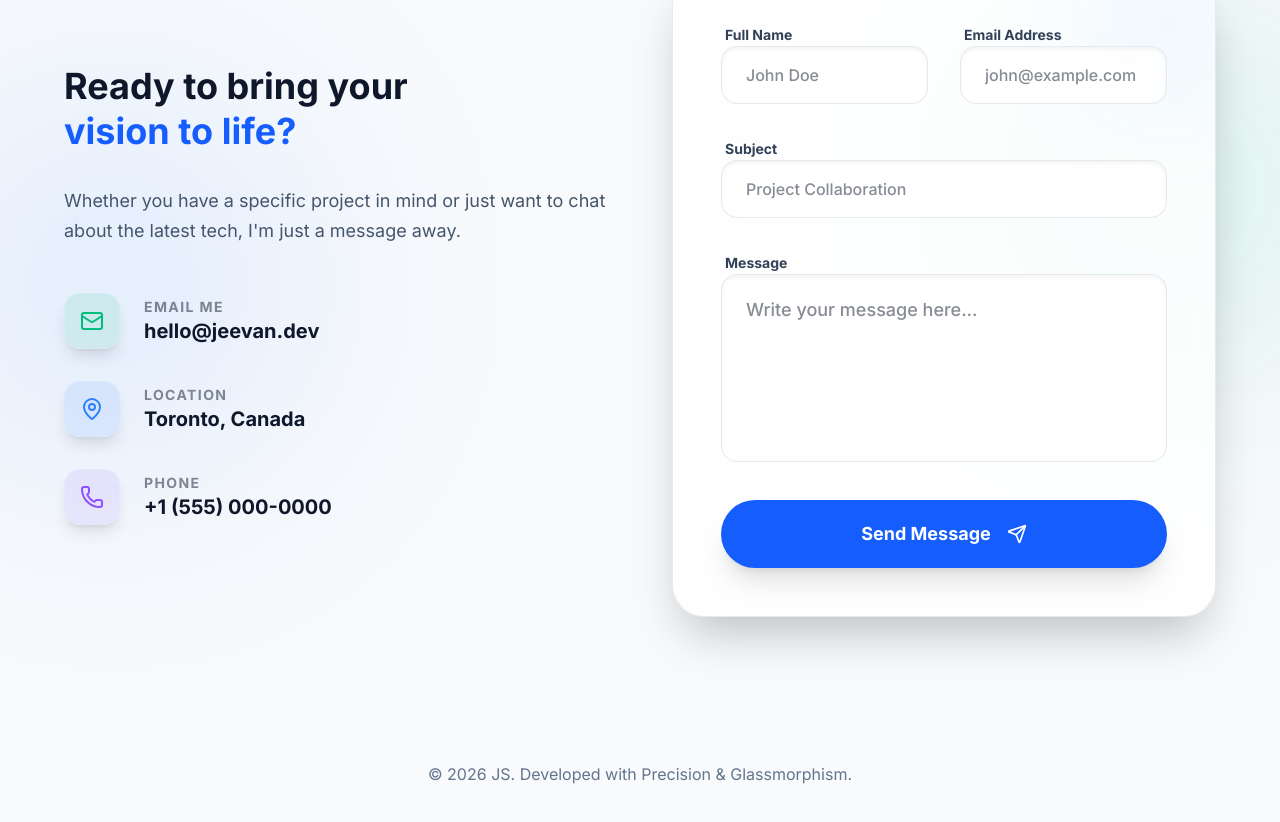
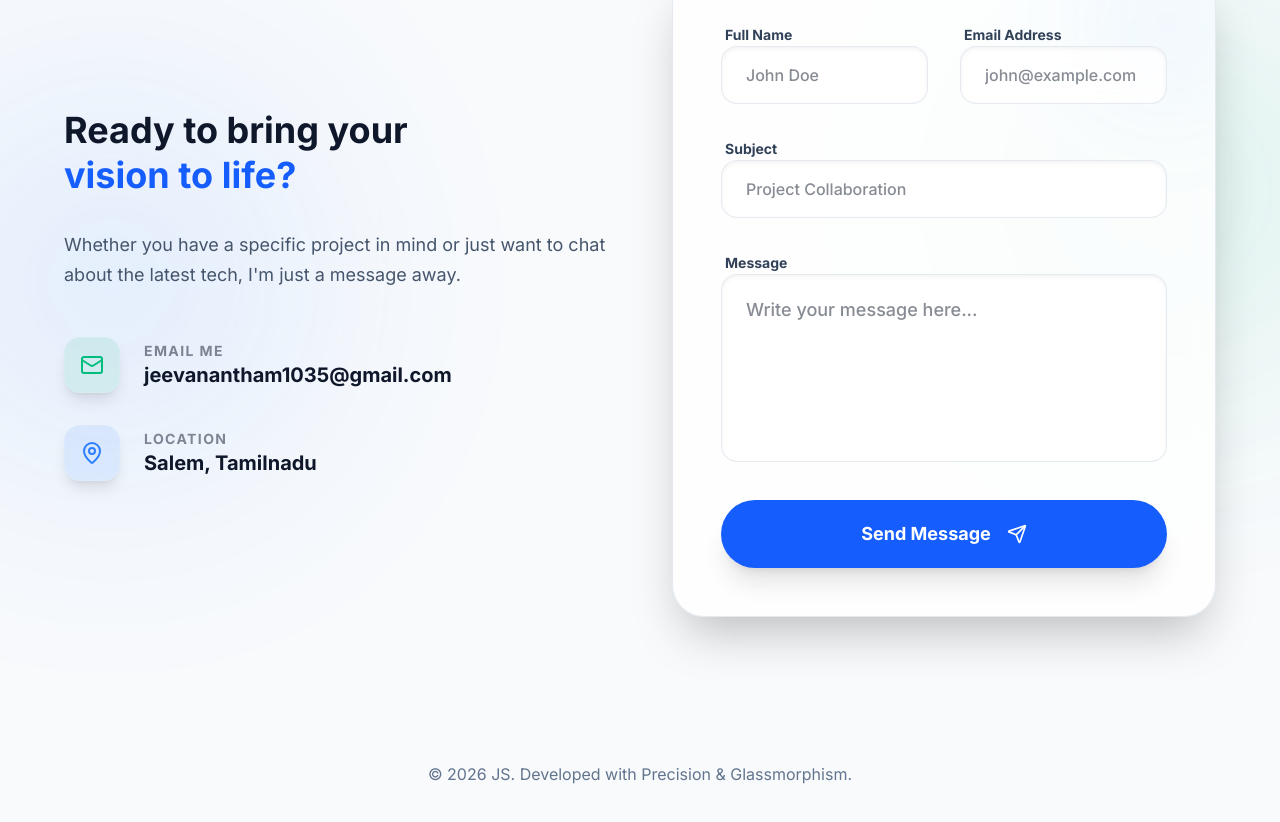
Before and after one commit to Jeeva1121/Portfolio, a Next.js app: page / in a window 1280 px wide. Shown: the part 4771-5593 px from the top of the page. Built offline with nearby package versions, Linux system fonts and the light colour scheme.

Commit message:
feat: update contact info and social links

```diff
--- a/src/components/Contact.tsx
+++ b/src/components/Contact.tsx
@@ -2,7 +2,7 @@
 
 import { motion } from "framer-motion";
 import GlassCard from "./GlassCard";
-import { Mail, Send, MapPin, Phone } from "lucide-react";
+import { Mail, Send, MapPin } from "lucide-react";
 import { useState } from "react";
 
 export default function Contact() {
@@ -71,9 +71,8 @@ export default function Contact() {
 
                         <div className="space-y-8">
                             {[
-                                { icon: <Mail className="w-6 h-6" />, label: "Email Me", value: "hello@jeevan.dev", color: "text-emerald-500", bg: "bg-emerald-500/10" },
-                                { icon: <MapPin className="w-6 h-6" />, label: "Location", value: "Toronto, Canada", color: "text-blue-500", bg: "bg-blue-500/10" },
-                                { icon: <Phone className="w-6 h-6" />, label: "Phone", value: "+1 (555) 000-0000", color: "text-violet-500", bg: "bg-violet-500/10" }
+                                { icon: <Mail className="w-6 h-6" />, label: "Email Me", value: "jeevanantham1035@gmail.com", color: "text-emerald-500", bg: "bg-emerald-500/10" },
+                                { icon: <MapPin className="w-6 h-6" />, label: "Location", value: "Salem, Tamilnadu", color: "text-blue-500", bg: "bg-blue-500/10" }
                             ].map((item, i) => (
                                 <motion.div
                                     key={i}
--- a/src/components/Hero.tsx
+++ b/src/components/Hero.tsx
@@ -73,10 +73,10 @@ export default function Hero() {
                         </a>
 
                         <div className="flex items-center gap-4">
-                            <a href="https://github.com/jeevanantham-s" target="_blank" rel="noopener noreferrer" className="p-3.5 rounded-full hover:scale-110 transition-all border border-slate-200 dark:border-white/20 shadow-lg bg-white flex items-center justify-center">
+                            <a href="https://github.com/Jeeva1121" target="_blank" rel="noopener noreferrer" className="p-3.5 rounded-full hover:scale-110 transition-all border border-slate-200 dark:border-white/20 shadow-lg bg-white flex items-center justify-center">
                                 <Icon icon="logos:github-icon" width="24" height="24" />
                             </a>
-                            <a href="https://linkedin.com/in/jeevanantham-s" target="_blank" rel="noopener noreferrer" className="p-3.5 glass rounded-full hover:scale-110 transition-all border-white/20 shadow-xl bg-white/10 dark:bg-white/5 flex items-center justify-center">
+                            <a href="https://www.linkedin.com/in/jeevanantham5b2a19324" target="_blank" rel="noopener noreferrer" className="p-3.5 glass rounded-full hover:scale-110 transition-all border-white/20 shadow-xl bg-white/10 dark:bg-white/5 flex items-center justify-center">
                                 <Icon icon="logos:linkedin-icon" width="24" height="24" />
                             </a>
                         </div>
```
